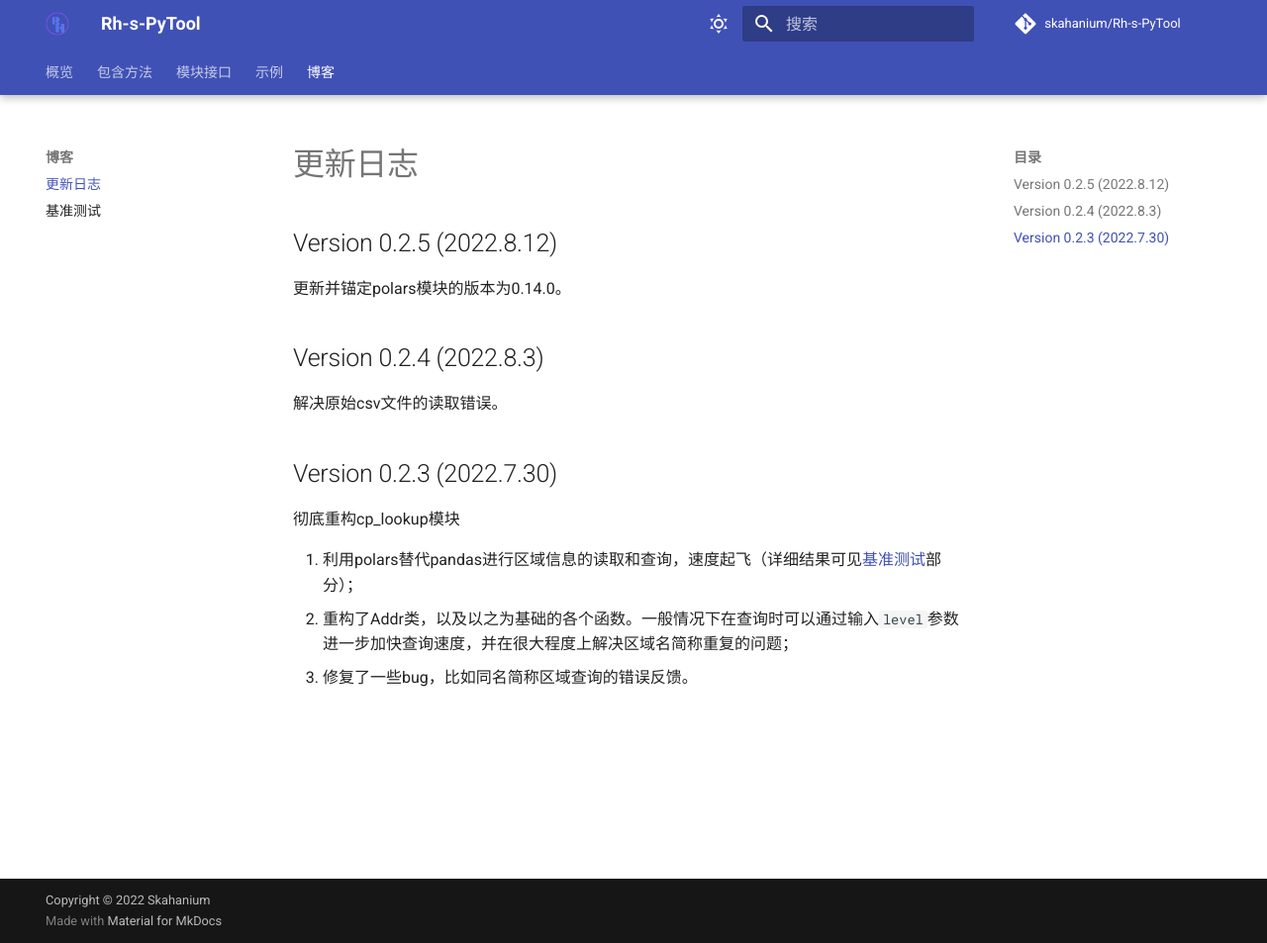
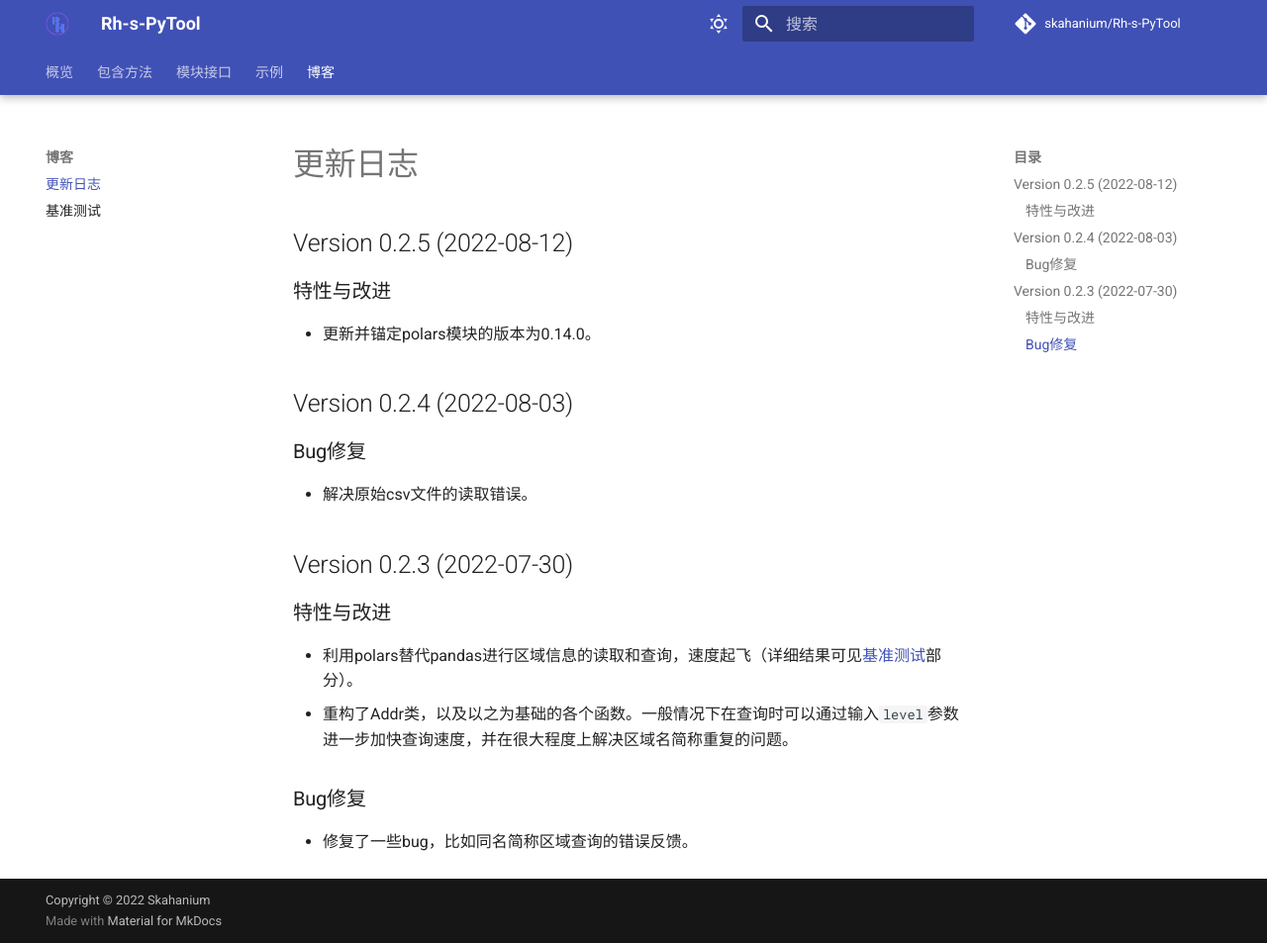
Before and after one commit to skahanium/Rh-s-PyTool, an MkDocs documentation site: the page built from docs/development/changelog.md, in a window 1280 px wide and 953 px high. Shown: the whole window at 99% size. Built offline with MkDocs 1.6.1 and Material for MkDocs 9.7.7, drawn with Linux system fonts in a browser that asks for light colours; comment, search, counter and statistics services are not loaded.

Commit message:
更新日志修正、更新

```diff
--- a/docs/development/changelog.md
+++ b/docs/development/changelog.md
@@ -1,13 +1,18 @@
-## Version 0.2.5 (2022.8.12)
-更新并锚定polars模块的版本为0.14.0。
+## Version 0.2.5 (2022-08-12)
 
-## Version 0.2.4 (2022.8.3)
-解决原始csv文件的读取错误。
+### 特性与改进
++ 更新并锚定polars模块的版本为0.14.0。
 
-## Version 0.2.3 (2022.7.30)
+## Version 0.2.4 (2022-08-03)
 
-彻底重构cp_lookup模块
+### Bug修复
++ 解决原始csv文件的读取错误。
 
-1. 利用polars替代pandas进行区域信息的读取和查询，速度起飞（详细结果可见[基准测试](./benchmark.md)部分）；
-2. 重构了Addr类，以及以之为基础的各个函数。一般情况下在查询时可以通过输入`level`参数进一步加快查询速度，并在很大程度上解决区域名简称重复的问题；
-3. 修复了一些bug，比如同名简称区域查询的错误反馈。
+## Version 0.2.3 (2022-07-30)
+
+### 特性与改进
++  利用polars替代pandas进行区域信息的读取和查询，速度起飞（详细结果可见[基准测试](./benchmark.md)部分）。
++  重构了Addr类，以及以之为基础的各个函数。一般情况下在查询时可以通过输入`level`参数进一步加快查询速度，并在很大程度上解决区域名简称重复的问题。
+
+### Bug修复
++  修复了一些bug，比如同名简称区域查询的错误反馈。
```
